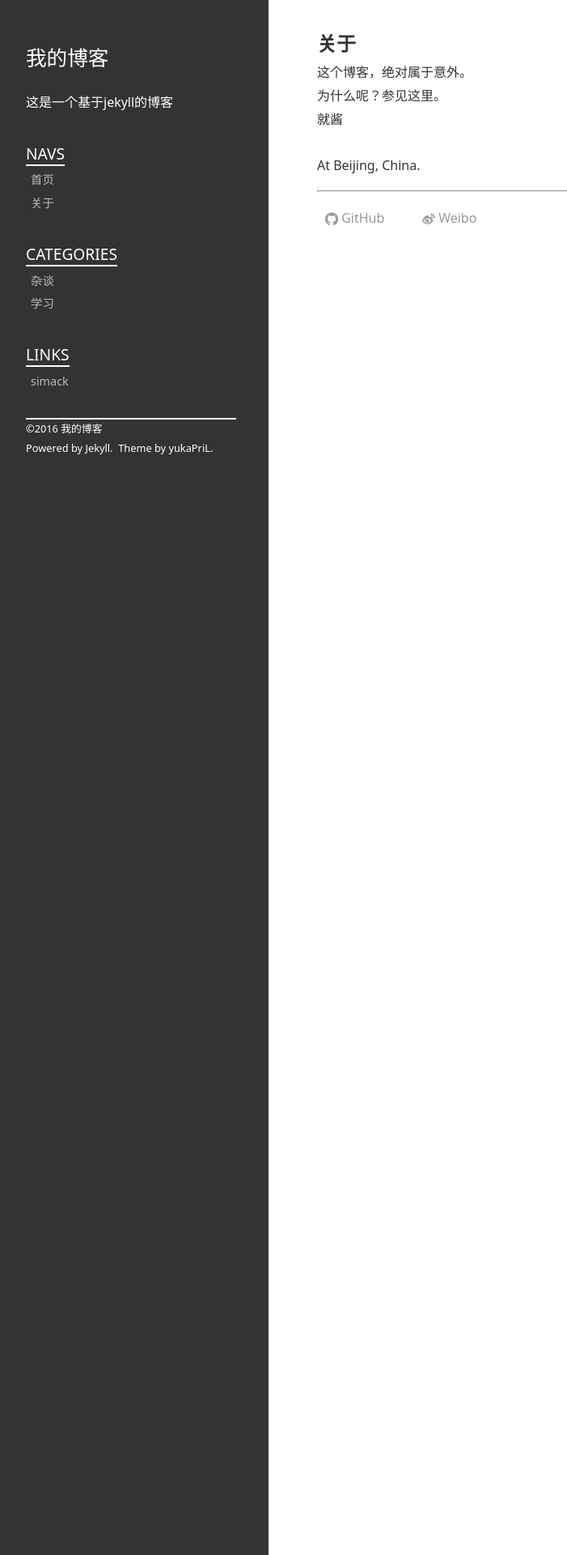
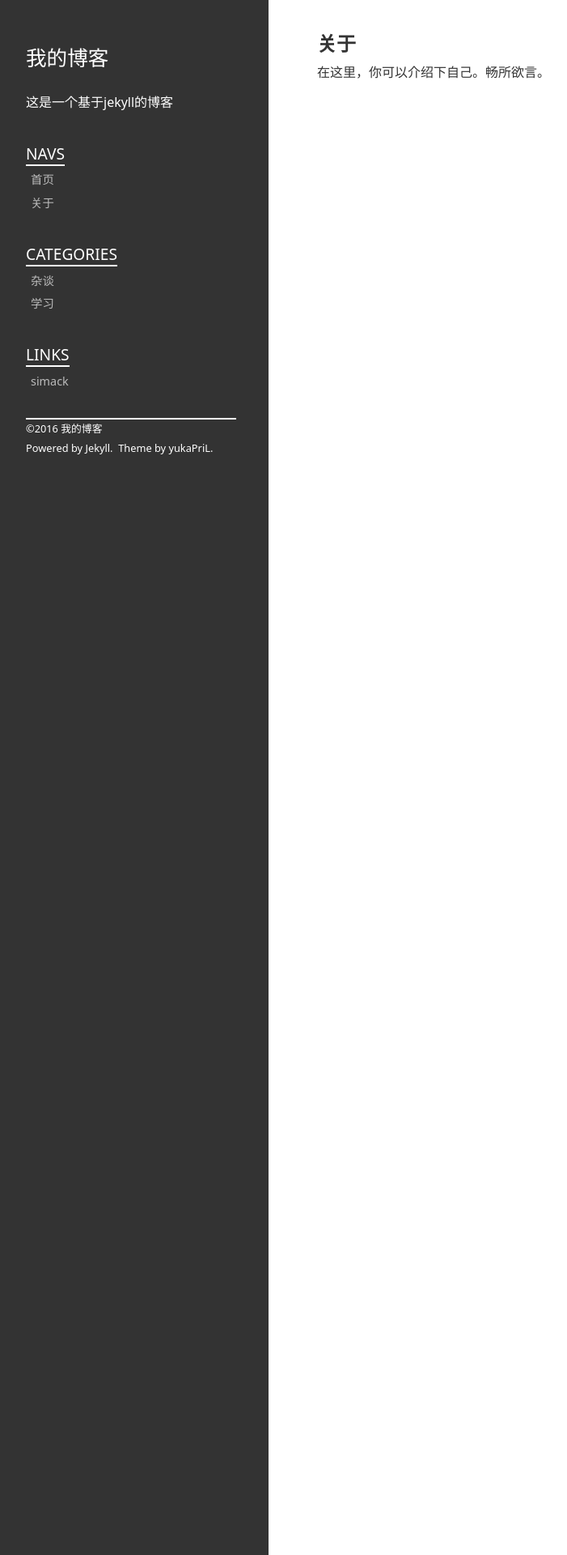
Before and after one commit to yukapril/jekyll-theme-simack, a Jekyll site: the page built from about.html, in a window 1280 px wide. Shown: the top 1920 px of the page at 81% size, without its empty margins (8-709 px from the left). Built offline with Jekyll 4.4.1, drawn with Linux system fonts in a browser that asks for light colours.

Commit message:
修复文章链接样式，关于页面

```diff
--- a/about.html
+++ b/about.html
@@ -2,16 +2,7 @@
 layout: default
 ---
 
-<section class="g-about">
+<section class="g-about g-article">
     <h1>关于</h1>
-    <p>这个博客，绝对属于意外。</p>
-    <p>为什么呢？参见<a href="/杂谈/2016/10/15/why-blog.html">这里</a>。</p>
-    <p>就酱</p>
-    <p>&nbsp;</p>
-    <p>At Beijing, China.</p>
-    <hr>
-    <div class="links">
-        <a class="item" href="https://github.com/yukapril"><span class="iconfont icon-github f-dib"></span>&nbsp;GitHub</a>
-        <a class="item" href="http://www.weibo.com/119880129"><span class="iconfont icon-weibo f-dib"></span>&nbsp;Weibo</a>
-    </div>
+    <p>在这里，你可以介绍下自己。畅所欲言。</p>
 </section>
--- a/assets/css/style.css
+++ b/assets/css/style.css
@@ -316,6 +316,17 @@
 }
 
 /* article */
+.g-article a,
+.g-article a:visited,
+.g-article a:active {
+    color: #c00;
+}
+
+.g-article a:hover {
+    color: #c00;
+}
+
+
 .g-article .title {
     font-size: 1.6rem;
     font-weight: normal;
```
Also changed, not shown: 1 other file.
